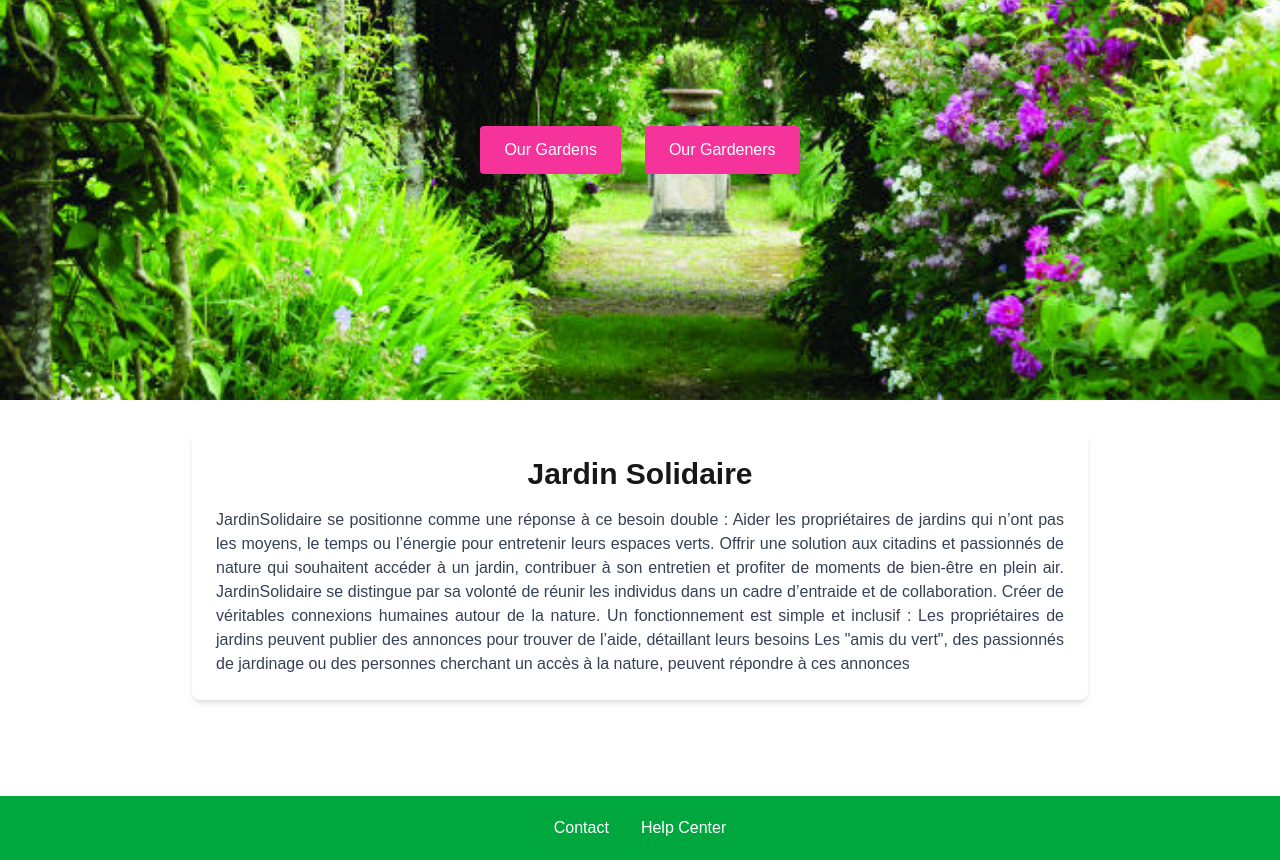
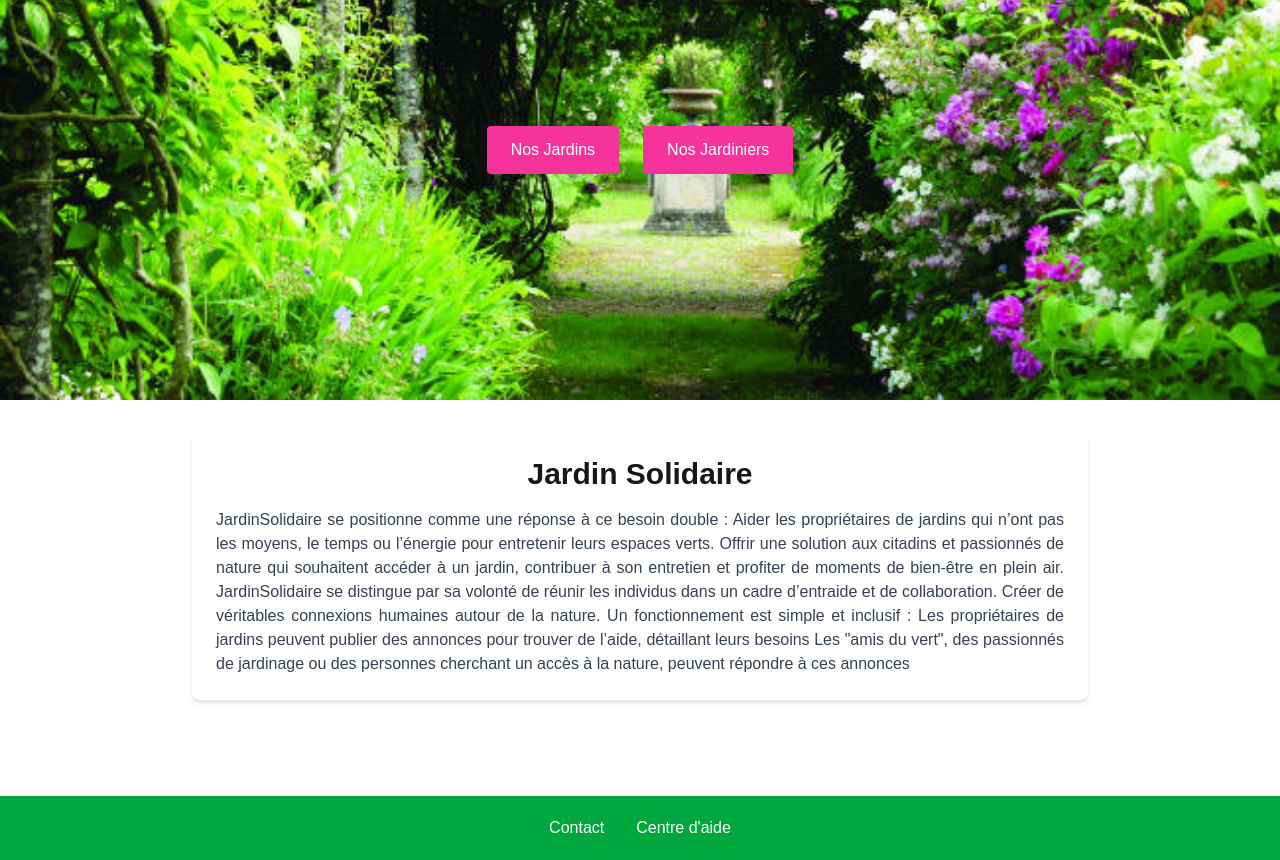
Before and after one commit to thaliawoods/JardinSolidaire, a Next.js app in the folder frontend/: page / in a window 1280 px wide. Shown: the part 180-1040 px from the top of the page. Built offline with nearby package versions, Linux system fonts and the light colour scheme; no server answers.

Commit message:
Update Homepage Text

```diff
--- a/frontend/src/components/Footer/Footer.js
+++ b/frontend/src/components/Footer/Footer.js
@@ -15,7 +15,7 @@ const Footer = () => {
             </li>
             <li>
               <Link href="/help" className="hover:underline focus:underline">
-                Help Center
+                Centre d&#39;aide
               </Link>
             </li>
           </ul>
--- a/frontend/src/components/HomeImage/HomeImage.js
+++ b/frontend/src/components/HomeImage/HomeImage.js
@@ -21,13 +21,13 @@ const HomeImage = () => {
             href="/gardens"
             className="bg-pink-500 hover:bg-pink-600 text-white px-6 py-3 rounded"
           >
-            Our Gardens
+            Nos Jardins
           </Link>
           <Link
             href="/gardeners"
             className="bg-pink-500 hover:bg-pink-600 text-white px-6 py-3 rounded"
           >
-            Our Gardeners
+            Nos Jardiniers
           </Link>
         </div>
       </div>
```
